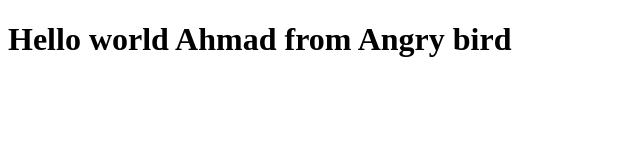
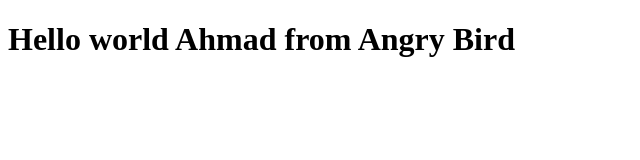
Before and after one commit to AhmadFaraz3233/Bootcamp2020simple, a plain HTML site: page index.html in a window 1280 px wide. Shown: the full height of the page, 0-640 px from the left. Drawn offline with Linux system fonts and the light colour scheme.

Commit message:
Update index.html

```diff
--- a/index.html
+++ b/index.html
@@ -6,6 +6,6 @@
     <title>Document</title>
 </head>
 <body>
-    <H1>Hello world Ahmad from Angry bird</H1>
+    <H1>Hello world Ahmad from Angry Bird</H1>
 </body>
 </html>
```
